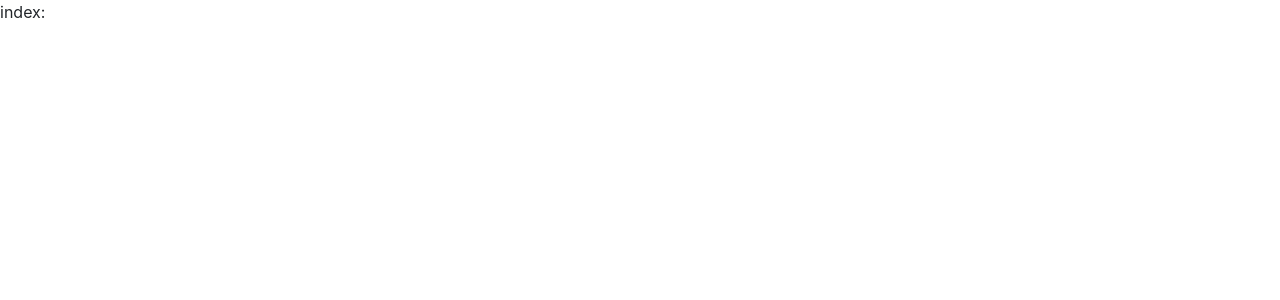
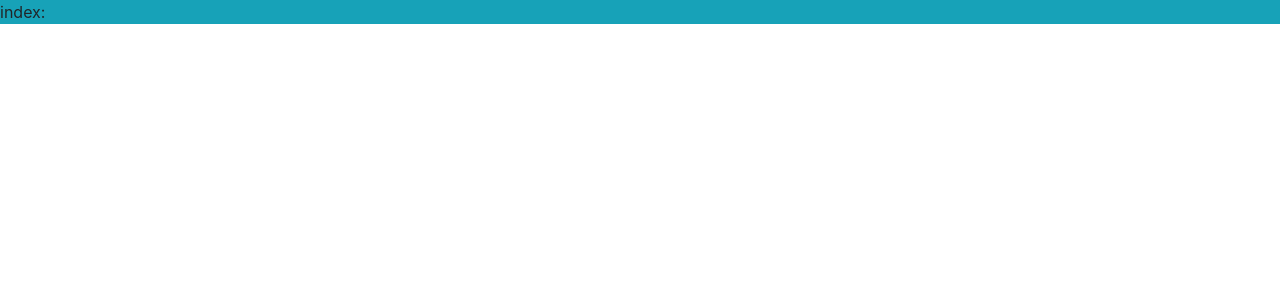
Before and after one commit to zh69ou/reacttest, a React app: page / in a window 1280 px wide. Shown: the top 300 px of the page. Built offline with nearby package versions, Linux system fonts and the light colour scheme.

Commit message:
添加样式测试

```diff
--- a/src/pages/index.tsx
+++ b/src/pages/index.tsx
@@ -5,7 +5,7 @@ import {SetsContext} from "../config/pubsets"
 const DefIndex = (props) => {
 	let psets = useContext(SetsContext)
 	return (
-		<div>
+		<div className="bg-info">
 			<div>index:{psets.name}</div>
 		</div>
 	)
```
